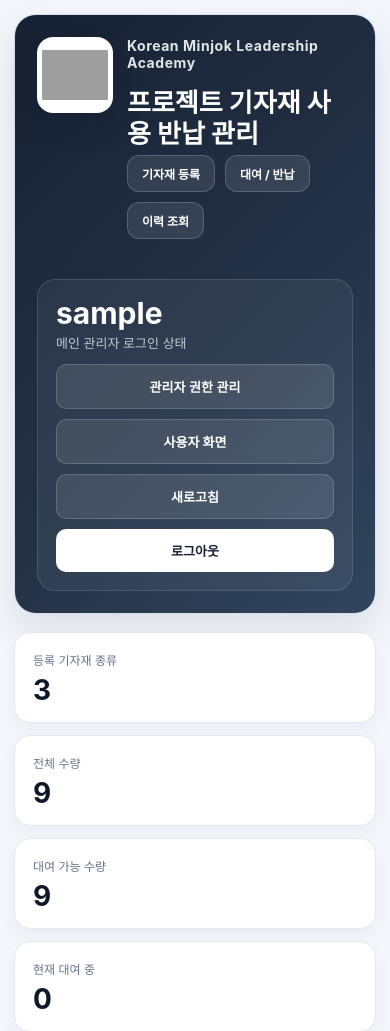
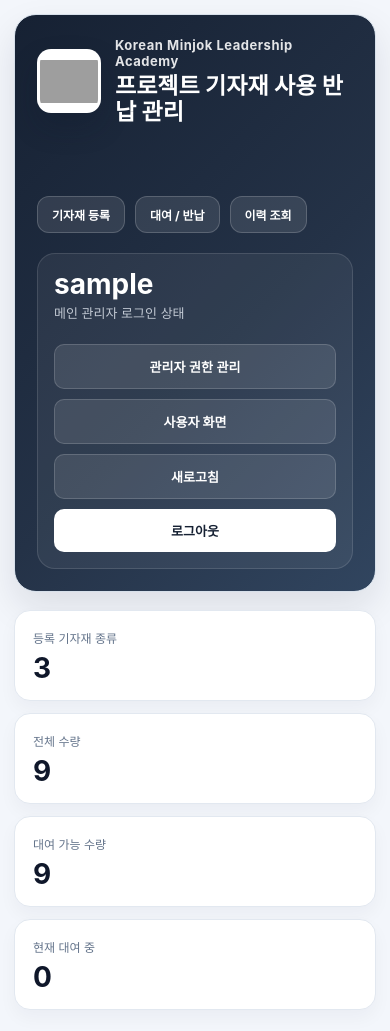
Before and after one commit to knue20-kmla/work-dashboard, a Flask app: page /dashboard in a window 390 px wide. Shown: the top 1031 px of the page. Run offline with Flask 3, Linux system fonts and the light colour scheme; the visitor is signed in with stand-in values (Sample User, id 1); grey boxes are pictures that could not be loaded.

Commit message:
Refine admin header alignment and action placement

```diff
--- a/equipment-manager/templates/dashboard.html
+++ b/equipment-manager/templates/dashboard.html
@@ -19,10 +19,10 @@
         }
         .hero {
             display: grid;
-            grid-template-columns: minmax(0, 1fr) 286px;
-            gap: 22px;
+            grid-template-columns: minmax(0, 1fr) 258px;
+            gap: 20px;
             margin-bottom: 18px;
-            padding: 26px 28px;
+            padding: 24px 26px;
             background: linear-gradient(135deg, #162133 0%, #243247 58%, #31455f 100%);
             border: 1px solid #d7e0ea;
             border-radius: 22px;
@@ -43,42 +43,45 @@
             color: white;
             display: flex;
             flex-direction: column;
-            min-height: 220px;
+            justify-content: space-between;
+            min-height: 196px;
         }
         .hero-brand {
             display: grid;
-            grid-template-columns: 92px minmax(0, 1fr);
-            align-items: start;
-            gap: 20px;
+            grid-template-columns: 80px minmax(0, 1fr);
+            align-items: center;
+            gap: 16px;
             margin-bottom: 0;
         }
         .hero-logo {
-            width: 92px;
-            height: 92px;
-            border-radius: 18px;
+            width: 72px;
+            height: 72px;
+            border-radius: 14px;
             background: #ffffff;
-            padding: 5px;
+            padding: 3px;
             object-fit: contain;
             box-shadow: 0 14px 28px rgba(15, 23, 42, 0.22);
         }
         .hero-brand-text {
             display: grid;
-            gap: 6px;
-            flex: 1;
+            gap: 4px;
+            min-height: 72px;
+            align-content: center;
         }
         .hero-brand-text strong {
-            font-size: 14px;
+            font-size: 13px;
             letter-spacing: 0.04em;
             color: rgba(255,255,255,0.88);
         }
         .hero-copy h1 {
-            font-size: 30px;
+            font-size: 27px;
             margin-bottom: 0;
-            line-height: 1.2;
+            line-height: 1.15;
         }
         .hero-copy {
-            align-self: end;
-            padding-top: 22px;
+            display: flex;
+            align-items: center;
+            min-height: 44px;
         }
         .hero-meta {
             display: flex;
@@ -86,8 +89,7 @@
             gap: 10px;
             justify-content: flex-start;
             align-self: flex-start;
-            margin-top: auto;
-            padding-left: 112px;
+            margin-top: 18px;
         }
         .meta-chip {
             display: inline-flex;
@@ -102,11 +104,11 @@
             font-weight: 700;
         }
         .hero-side {
-            padding: 18px;
+            padding: 16px;
             display: flex;
             flex-direction: column;
             gap: 12px;
-            justify-content: flex-start;
+            justify-content: space-between;
             min-width: 0;
             border-radius: 18px;
             background: rgba(255,255,255,0.06);
@@ -120,7 +122,7 @@
         }
         .user-box strong {
             display: block;
-            font-size: 30px;
+            font-size: 28px;
             margin-bottom: 4px;
             color: #ffffff;
             line-height: 1;
@@ -134,7 +136,7 @@
             display: grid;
             grid-template-columns: repeat(2, minmax(0, 1fr));
             gap: 10px;
-            margin-top: auto;
+            margin-top: 10px;
         }
         .hero-actions a,
         .hero-actions button {
@@ -718,22 +720,19 @@
             .page { padding: 14px; }
             .hero { padding: 22px; }
             .hero-brand {
-                grid-template-columns: 76px minmax(0, 1fr);
+                grid-template-columns: 64px minmax(0, 1fr);
                 gap: 14px;
             }
             .hero-logo {
-                width: 76px;
-                height: 76px;
-                border-radius: 16px;
+                width: 64px;
+                height: 64px;
+                border-radius: 14px;
+            }
+            .hero-brand-text {
+                min-height: 64px;
             }
             .hero-copy h1 {
-                font-size: 26px;
-            }
-            .hero-copy {
-                padding-top: 10px;
-            }
-            .hero-meta {
-                padding-left: 0;
+                font-size: 23px;
             }
             .hero-actions {
                 grid-template-columns: 1fr;
@@ -774,12 +773,12 @@
                         <div class="hero-copy">
                             <h1>프로젝트 기자재 사용 반납 관리</h1>
                         </div>
-                        <div class="hero-meta">
-                            <a href="#register-panel" class="meta-chip">기자재 등록</a>
-                            <a href="#loan-panel" class="meta-chip">대여 / 반납</a>
-                            <a href="#history-panel" class="meta-chip">이력 조회</a>
-                        </div>
                     </div>
+                </div>
+                <div class="hero-meta">
+                    <a href="#register-panel" class="meta-chip">기자재 등록</a>
+                    <a href="#loan-panel" class="meta-chip">대여 / 반납</a>
+                    <a href="#history-panel" class="meta-chip">이력 조회</a>
                 </div>
             </div>
             <div class="hero-side">
```
